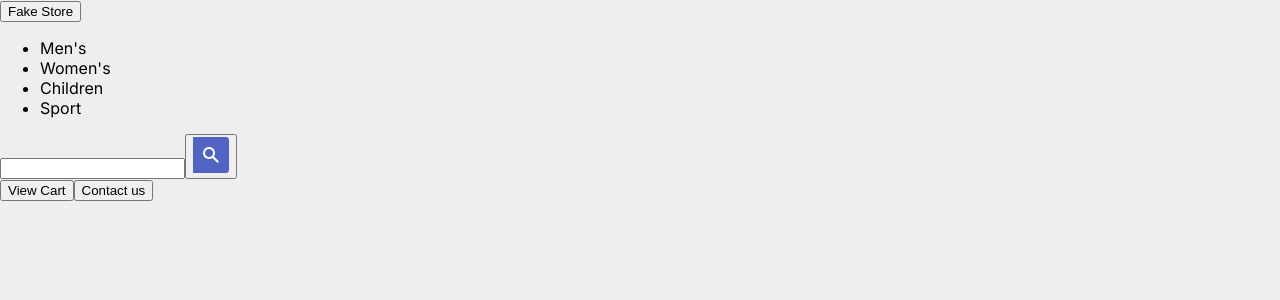
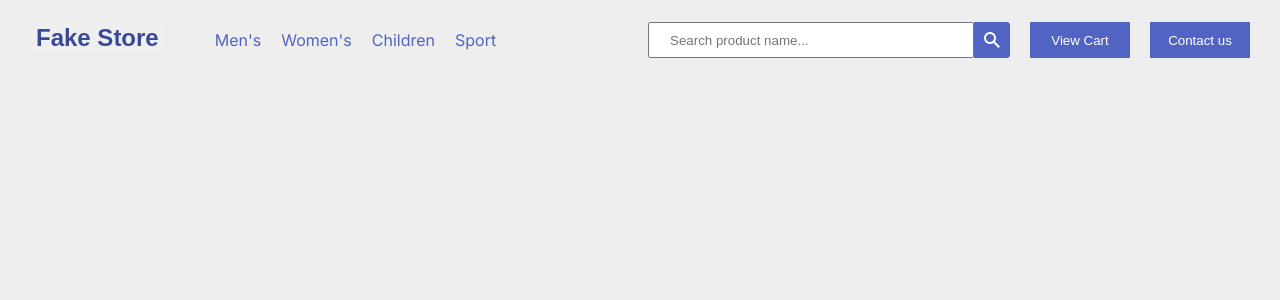
Before and after one commit to connorltodd/react-shopping-cart-cohort-7, a React (Create React App) app: page /products/1 in a window 1280 px wide. Shown: the top 300 px of the page. Built offline with nearby package versions, Linux system fonts and the light colour scheme.

Commit message:
implemented navbar css

```diff
--- a/src/App.js
+++ b/src/App.js
@@ -1,4 +1,4 @@
-import { BrowserRouter, Routes, Route, Link } from 'react-router-dom';
+import { BrowserRouter, Routes, Route } from 'react-router-dom';
 import Homepage from './Components/Homepage/Homepage';
 import ProductDetail from './Components/ProductDetail/ProductDetail';
 import Cart from './Components/Cart/Cart';
--- a/src/Components/Navbar/Navbar.css
+++ b/src/Components/Navbar/Navbar.css
@@ -1,3 +1,82 @@
+.navbar {
+    display: flex;
+    justify-content: space-between;
+    align-items: center;
+    min-height: 80px;
+    padding: 0px 30px;
+}
+
 .navbar-title {
+    color: #3A4895;
+    font-size: 24px;
+    border: none;
+    font-weight: 600;
+    cursor: pointer;
+}
 
+.navbar-links-container {
+    display: inline-block;
 }
+
+.navbar-links {
+    list-style-type: none;
+    display: inline-block;
+    margin: 0px 10px;
+    color: #5264C3;
+}
+
+.search-container {
+    display: inline-flex;
+}
+
+.search-input {
+    width: 300px;
+    padding-left: 20px;
+}
+
+.search-button {
+    border: none;
+    margin: 0px;
+    padding: 0px;
+    height: 36px;
+    cursor: pointer;
+}
+
+.navbar-link-buttons-container {
+    display: inline-block;
+}
+
+.navbar-link-buttons {
+    margin-left: 20px;
+    height: 36px;
+    width: 100px;
+    color: #fff;
+    border: none;
+    background: #5264C3;
+    cursor: pointer;
+}
+
+
+@media (max-width: 1150px) {
+    .navbar-links-container {
+        display: none;
+    }
+
+    .navbar {
+        flex-direction: column;
+        gap: 10px;
+        padding: 0px 30px;
+        margin-top: 20px;
+    }
+
+    .navbar-link-buttons {
+        margin: 10px;
+    }
+
+    .navbar-link-buttons-container {
+        display: flex;
+        justify-content: center;
+        margin-top: 10px;
+        margin-bottom: 10px;
+    }
+}
--- a/src/Components/Navbar/Navbar.js
+++ b/src/Components/Navbar/Navbar.js
@@ -1,33 +1,36 @@
 import { Link } from 'react-router-dom';
 import productSearch from '../Assets/search-button.png';
+import './Navbar.css';
 
 export default function Navbar () {
     return (
-        <div>
+        <div className='navbar'>
             <div>
                 <Link to='/' >
                     <button className='navbar-title'>Fake Store</button>
                 </Link>
-                <ul>
-                    <li>Men's</li>
-                    <li>Women's</li>
-                    <li>Children</li>
-                    <li>Sport</li>
+                <ul className='navbar-links-container'>
+                    <li className='navbar-links'>Men's</li>
+                    <li className='navbar-links'>Women's</li>
+                    <li className='navbar-links'>Children</li>
+                    <li className='navbar-links'>Sport</li>
                 </ul>
             </div>
             <div>
-                <div>
-                    <input />
-                    <button>
-                        <img src={productSearch} />
+                <div className='search-container'>
+                    <input className='search-input' placeholder='Search product name...' />
+                    <button className='search-button'>
+                        <img src={productSearch} alt='product button' />
                     </button>
                 </div>
-                <Link to='/cart' >
-                    <button>View Cart</button>
-                </Link>
-                <Link to='/contact' >
-                    <button>Contact us</button>
-                </Link>
+                <div className='navbar-link-buttons-container'>
+                    <Link to='/cart' >
+                        <button className='navbar-link-buttons'>View Cart</button>
+                    </Link>
+                    <Link to='/contact' >
+                        <button className='navbar-link-buttons'>Contact us</button>
+                    </Link>
+                </div>
             </div>
         </div>
     )
```
